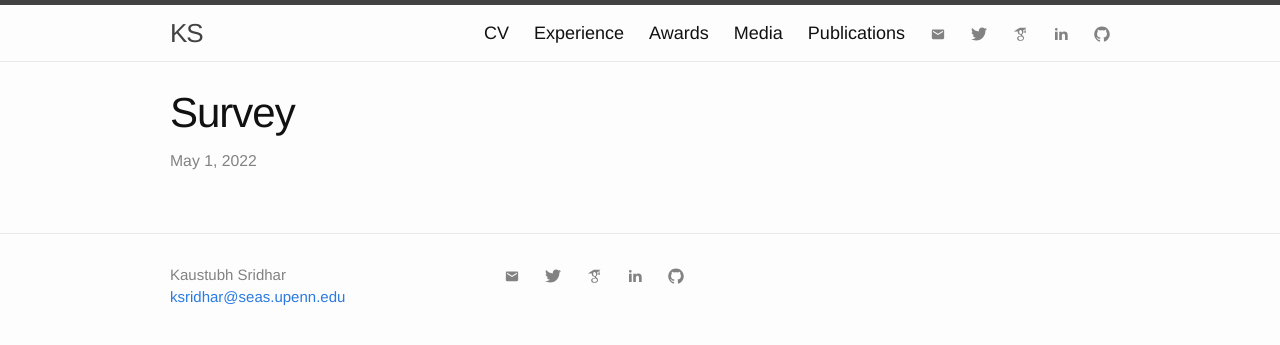
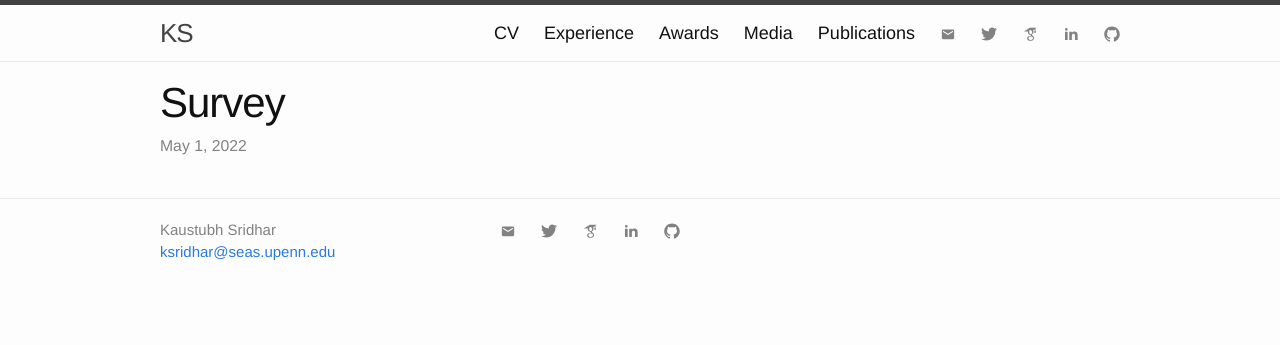
Before and after one commit to kaustubhsridhar/kaustubhsridhar.github.io, a Jekyll site: the page built from _posts/2022-05-01-Survey.md, in a window 1280 px wide. Shown: the top 345 px of the page. Built offline with Jekyll 4.4.1, drawn with Linux system fonts in a browser that asks for light colours; our own code applies the rules of GitHub Pages for plain Markdown files.

Commit message:
commented redundant on-laptop format chunk in _sass/_base.scss; adjusted the page padding's -unit in css/main.css; no need to adjust the main -width in css/main.scss

```diff
--- a/_sass/_base.scss
+++ b/_sass/_base.scss
@@ -162,12 +162,12 @@ pre {
     padding-left: $spacing-unit;
     @extend %clearfix;
 
-    @include media-query($on-laptop) {
-        max-width: -webkit-calc(#{$content-width} - (#{$spacing-unit}));
-        max-width:         calc(#{$content-width} - (#{$spacing-unit}));
-        padding-right: $spacing-unit / 2;
-        padding-left: $spacing-unit / 2;
-    }
+    // @include media-query($on-laptop) {
+    //     max-width: -webkit-calc(#{$content-width} - (#{$spacing-unit}));
+    //     max-width:         calc(#{$content-width} - (#{$spacing-unit}));
+    //     padding-right: $spacing-unit / 2;
+    //     padding-left: $spacing-unit / 2;
+    // }
 }
 
 
--- a/css/main.scss
+++ b/css/main.scss
@@ -9,7 +9,7 @@ $base-font-size:   2vh; // OG: 2.5vh = 16px
 $small-font-size:  $base-font-size * 0.875;
 $base-line-height: 1.5;
 
-$spacing-unit:     30px;
+$spacing-unit:     20px;
 
 $text-color:       #111;
 $background-color: #fdfdfd;
```
